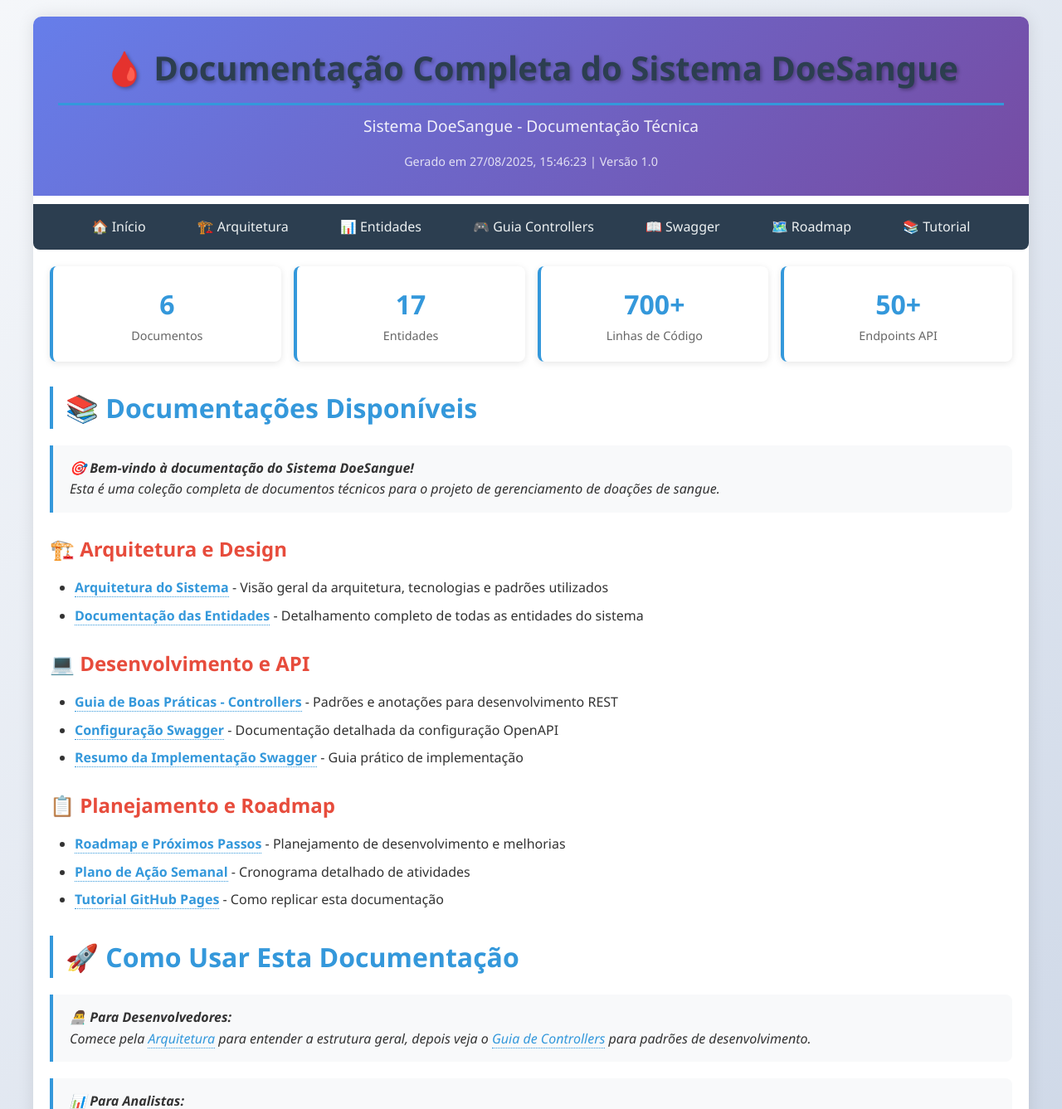
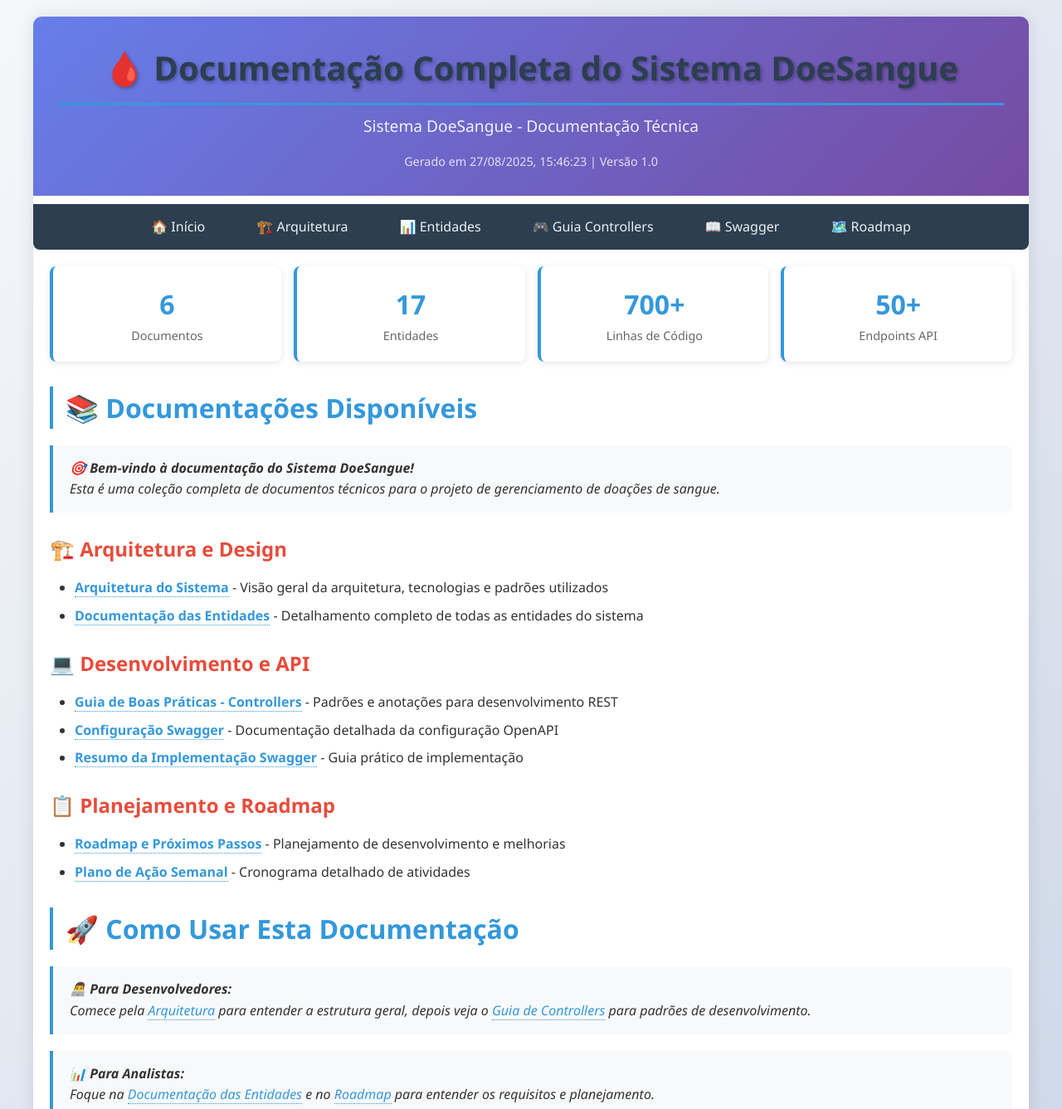
Before and after one commit to nisze/doe-sangue-doc, a website: page index.html in a window 1280 px wide. Shown: the top 1337 px of the page at 83% size. Drawn offline with Linux system fonts and the light colour scheme.

Commit message:
docs: Remove tutorial do GitHub Pages da navegação principal

```diff
--- a/index.html
+++ b/index.html
@@ -278,7 +278,6 @@
                 <li><a href="html/GUIA-CONTROLLER-BOAS-PRATICAS.html">🎮 Guia Controllers</a></li>
                 <li><a href="html/SWAGGER-DOCUMENTACAO.html">📖 Swagger</a></li>
                 <li><a href="html/ROADMAP-PROXIMOS-PASSOS.html">🗺️ Roadmap</a></li>
-                <li><a href="html/TUTORIAL-GITHUB-PAGES.html">📚 Tutorial</a></li>
             </ul>
         </nav>
 
@@ -327,7 +326,6 @@
     <ul>
         <li><a href="html/ROADMAP-PROXIMOS-PASSOS.html"><strong>Roadmap e Próximos Passos</strong></a> - Planejamento de desenvolvimento e melhorias</li>
         <li><a href="html/PLANO-ACAO-SEMANAL.html"><strong>Plano de Ação Semanal</strong></a> - Cronograma detalhado de atividades</li>
-        <li><a href="html/TUTORIAL-GITHUB-PAGES.html"><strong>Tutorial GitHub Pages</strong></a> - Como replicar esta documentação</li>
     </ul>
 
     <h2>🚀 Como Usar Esta Documentação</h2>
```
